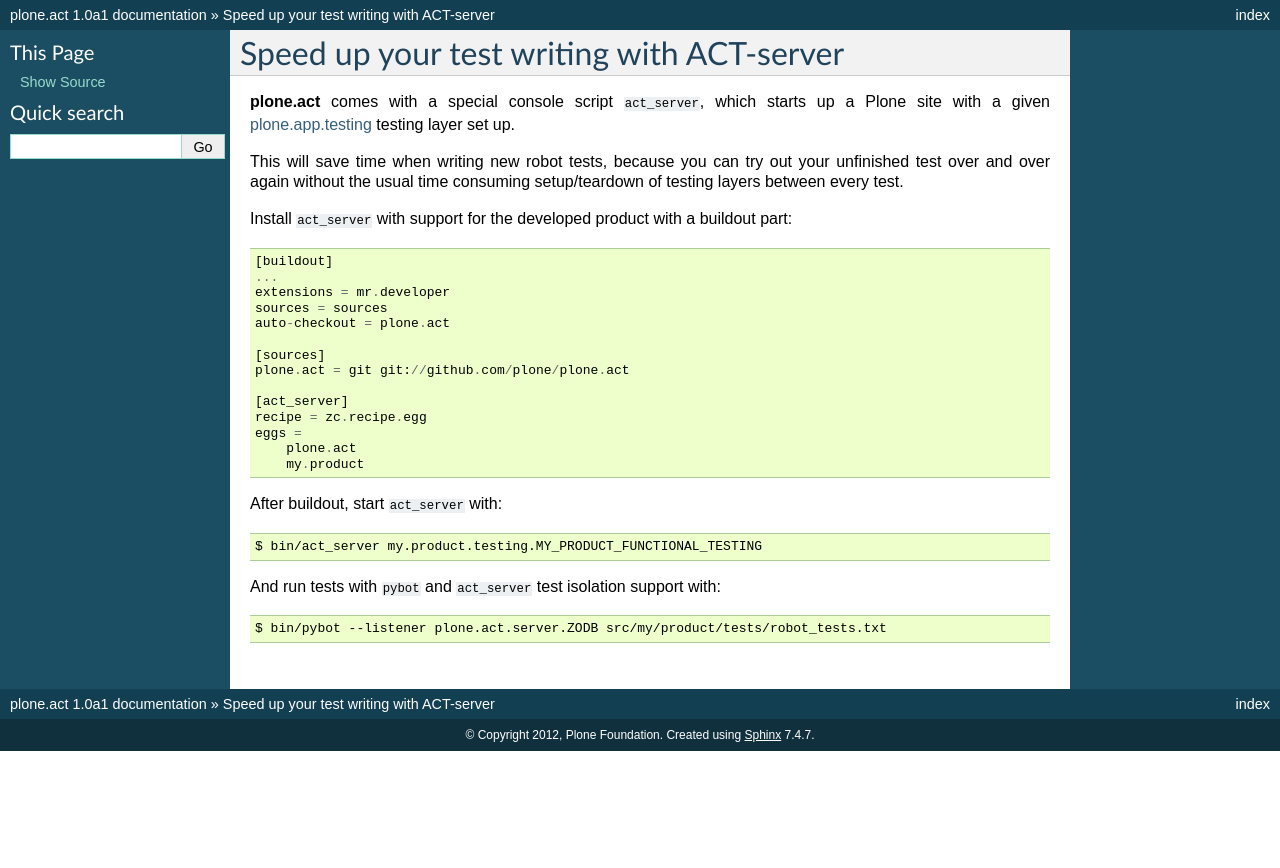
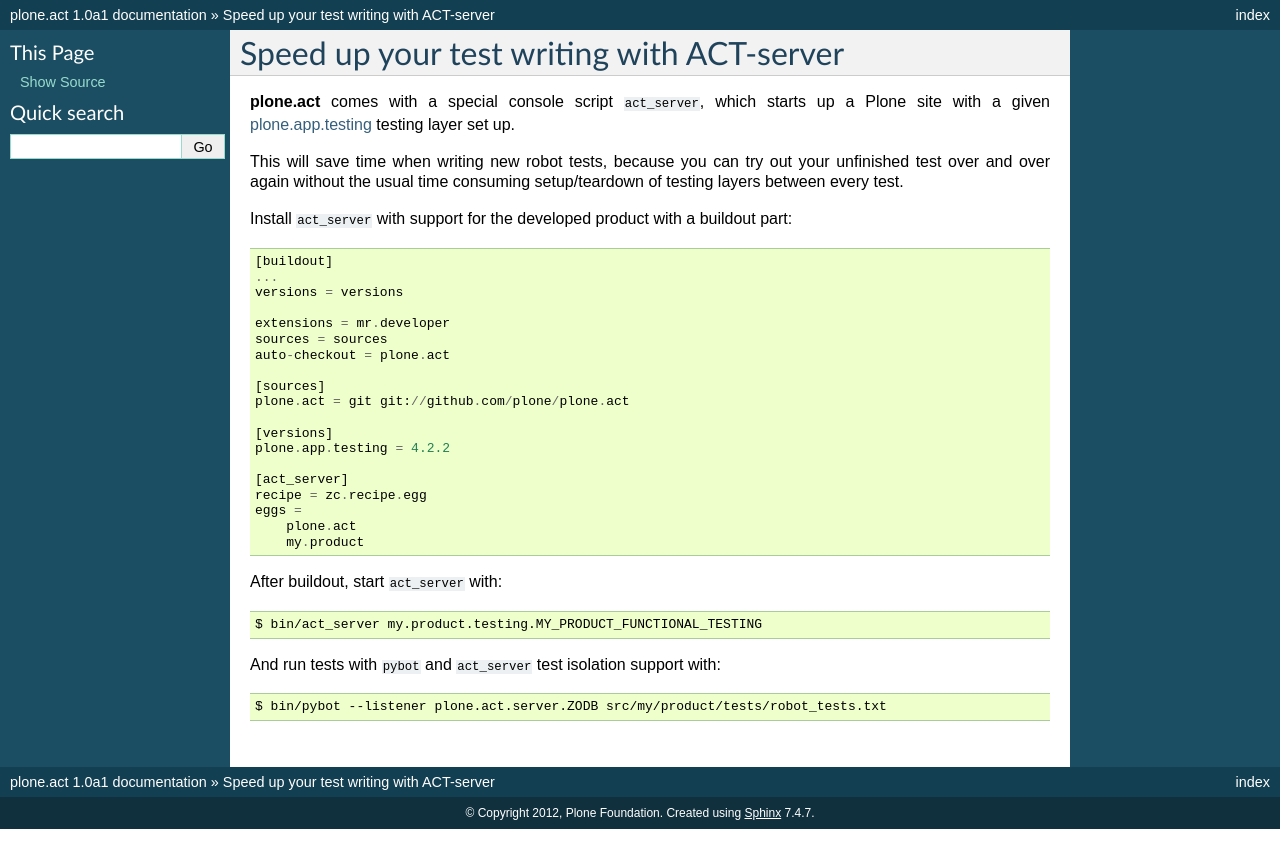
Before and after one commit to plone/plone.app.robotframework, a Sphinx documentation site: the page built from docs/source/server.rst, in a window 1280 px wide. Shown: the top 868 px of the page. Built offline with Sphinx 7.4.7, drawn with Linux system fonts in a browser that asks for light colours.

Commit message:
Added plone.app.testing-pin into act_server buildout directions

```diff
--- a/docs/source/server.rst
+++ b/docs/source/server.rst
@@ -14,12 +14,17 @@
 part::
     [buildout]
     ...
+    versions = versions
+
     extensions = mr.developer
     sources = sources
     auto-checkout = plone.act
 
     [sources]
     plone.act = git git://github.com/plone/plone.act
+
+    [versions]
+    plone.app.testing = 4.2.2
 
     [act_server]
     recipe = zc.recipe.egg
```
